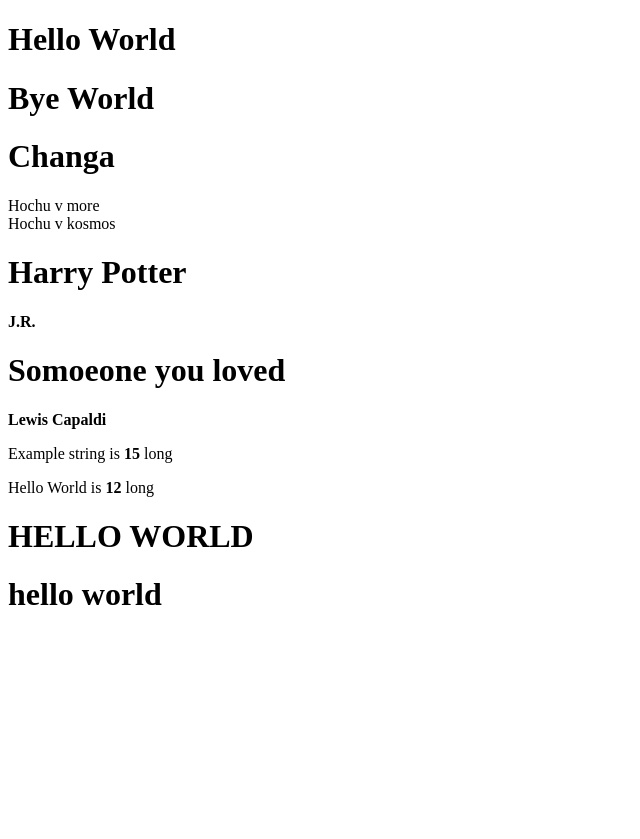
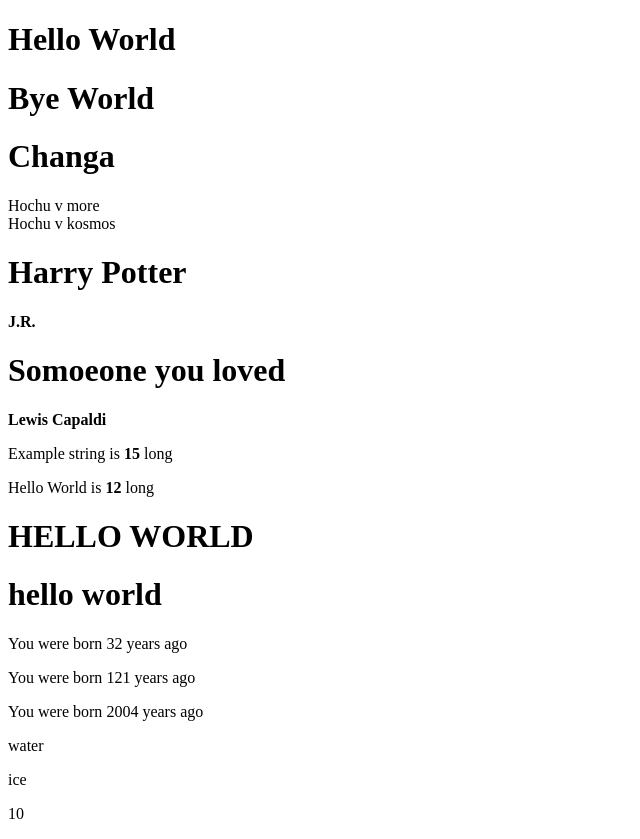
Before and after one commit to EmirlanDogdurbaev/my-first-app, a React (Create React App) app: page / in a window 1280 px wide. Shown: the whole page, without its empty margins (0-640 px from the left). Before the commit the page ends 800 px from the top, so only its background shows below. Built offline with nearby package versions, Linux system fonts and the light colour scheme.

Commit message:
home-work

```diff
--- a/src/App.js
+++ b/src/App.js
@@ -1,30 +1,46 @@
-import React from 'react';
+import React from "react";
 import HelloWorld from "./components/HelloWorld";
 import ByeWorld from "./components/ByeWorld";
 import Chunga from "./components/Chunga";
-import Hochu from './components/Hochu';
-import Books from './components/Books';
-import Song from './components/Song';
-import Length from './components/Length';
-import Uppercase from './components/Uppercase';
-import LowerCase from './components/LowerCase';
+import Hochu from "./components/Hochu";
+import Books from "./components/Books";
+import Song from "./components/Song";
+import Length from "./components/Length";
+import Uppercase from "./components/Uppercase";
+import LowerCase from "./components/LowerCase";
+import Age from "./components/Age";
+import Year from "./components/Year";
+import Water from "./components/Water"
+import Sum from "./components/Sum";
+import Bigger from "./components/Bigger";
 
 
 function App() {
   return (
     <div className="App">
       <HelloWorld />
-      <ByeWorld/>
+      <ByeWorld />
       <Chunga />
-      <Hochu v = "more" />
-      <Hochu v = "kosmos" />
-      <Books name = "Harry Potter" author = "J.R." />
-      <Song name = "Somoeone you loved" artist = "Lewis Capaldi" />
+      <Hochu v="more" />
+      <Hochu v="kosmos" />
+      <Books name="Harry Potter" author="J.R." />
+      <Song name="Somoeone you loved" artist="Lewis Capaldi" />
       <Length string="Example string " />
       <Length string="Hello World " />
 
-      <Uppercase >hello world</Uppercase>
-      <LowerCase >HELLO WORLD</LowerCase>
+      <Uppercase>hello world</Uppercase>
+      <LowerCase>HELLO WORLD</LowerCase>
+
+      <Age year={1989} />
+      <Age year={1900} />
+      <Year age={17} />
+
+
+      <Water frozen={false} />
+      <Water frozen={true} />
+
+      <Sum sum={15} sum={5}/>
+<Bigger a={5} b={10} />
     </div>
   );
 }
--- /dev/null
+++ b/src/components/Age.js
@@ -0,0 +1,10 @@
+function Age(props) {
+    return (
+    <div>
+        <p>You were born { 2021 - props.year} years ago</p>
+
+
+    </div>
+    )}
+
+export default Age;
--- /dev/null
+++ b/src/components/Bigger.js
@@ -0,0 +1,15 @@
+function Bigger(props) {
+let a
+let b
+if(a > b){
+    return props.a
+}
+else if (a < b){
+    return props.b
+}
+return (
+    <div>
+        <p>{props.a < props.b || props.b < props.a} </p>
+    </div>
+    )}
+export default Bigger;
--- /dev/null
+++ b/src/components/Sum.js
@@ -0,0 +1,8 @@
+function Sum({sum}) {
+    return (
+    <div>
+        <p>{sum + sum}</p>
+    </div>
+    )}
+
+export default Sum;
--- /dev/null
+++ b/src/components/Water.js
@@ -0,0 +1,13 @@
+function Water(props) {
+    let water = "water";
+    if(props.frozen){
+        water = "ice";
+    }
+
+    return (
+    <div>
+        <p>{water}</p>
+    </div>
+    )}
+
+export default Water;
--- /dev/null
+++ b/src/components/Year.js
@@ -0,0 +1,10 @@
+function Year(props) {
+    return (
+    <div>
+        <p>You were born { 2021 - props.age} years ago</p>
+
+
+    </div>
+    )}
+
+export default Year;
```
Also changed, not shown: src/components/Power.js (added, +8 -0 lines), src/components/Round.js (added, +8 -0 lines).
